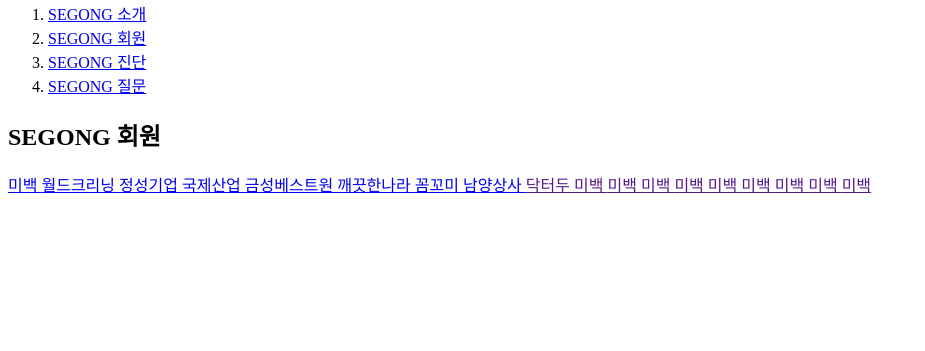
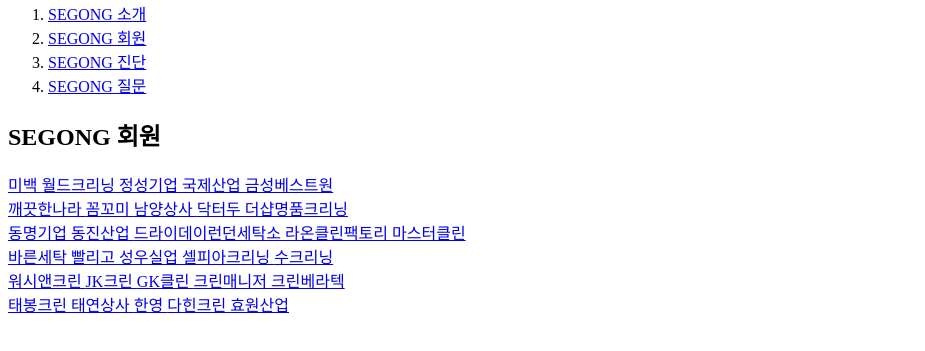
Before and after one commit to dshan301/segong, a plain HTML site: page 2.html in a window 1280 px wide. Shown: the part 79-430 px from the top of the page, without its empty margins (0-925 px from the left). Drawn offline with Linux system fonts and the light colour scheme.

Commit message:
Add files via upload

```diff
--- a/2.html
+++ b/2.html
@@ -18,22 +18,31 @@
       <a href="https://github.com/dshan301/segong/blob/master/(%EC%A3%BC)%20%EC%9B%94%EB%93%9C%ED%81%AC%EB%A6%AC%EB%8B%9D%20%ED%99%A9%EC%A7%84%EC%84%9D(%EA%B9%80%EC%96%B8%ED%95%84).jpg"> 월드크리닝 </a>
       <a href="https://github.com/dshan301/segong/blob/master/(%EC%A3%BC)%20%EC%A0%95%EC%84%B1%EA%B8%B0%EC%97%85%20%EA%B0%95%EC%84%B1%ED%99%94.jpg"> 정성기업 </a>
       <a href="https://github.com/dshan301/segong/blob/master/%EA%B5%AD%EC%A0%9C%EC%82%B0%EC%97%85%20%EC%9E%84%EC%84%B1%EB%B9%88.jpg"> 국제산업 </a>
-      <a href="https://github.com/dshan301/segong/blob/master/%EA%B8%88%EC%84%B1%EB%B2%A0%EC%8A%A4%ED%8A%B8%EC%9B%90%20%EA%B9%80%EC%84%B1%EC%9D%BC.jpg"> 금성베스트원 </a>
+      <a href="https://github.com/dshan301/segong/blob/master/%EA%B8%88%EC%84%B1%EB%B2%A0%EC%8A%A4%ED%8A%B8%EC%9B%90%20%EA%B9%80%EC%84%B1%EC%9D%BC.jpg"> 금성베스트원 </a><br>
       <a href="https://github.com/dshan301/segong/blob/master/%EA%B9%A8%EB%81%97%ED%95%9C%EB%82%98%EB%9D%BC%20%EC%9D%B4%EC%8A%B9%EC%9A%B0.jpg"> 깨끗한나라 </a>
       <a href="https://github.com/dshan301/segong/blob/master/%EA%BC%BC%EA%BC%AC%EB%AF%B8%20%EA%B9%80%ED%83%9C%ED%9B%88(%EC%A0%95%ED%98%84%EC%A7%84)-%ED%83%80%EC%82%AC%EC%97%85%EC%9E%90%EB%93%B1%EB%A1%9D.jpg"> 꼼꼬미 </a>
       <a href="https://github.com/dshan301/segong/blob/master/%EB%82%A8%EC%96%91%EC%83%81%EC%82%AC%20%ED%99%A9%EC%9D%B4%ED%8F%89.jpg"> 남양상사 </a>
-      <a href=""> 닥터두 </a>
-      <a href=""> 미백 </a>
-      <a href=""> 미백 </a>
-      <a href=""> 미백 </a>
-      <a href=""> 미백 </a>
-      <a href=""> 미백 </a>
-      <a href=""> 미백 </a>
-      <a href=""> 미백 </a>
-      <a href=""> 미백 </a>
-
-      <a href=""> 미백 </a>
-
-
+      <a href="https://github.com/dshan301/segong/blob/master/%EB%8B%A5%ED%84%B0%EB%91%90(Drdoo)%ED%81%B4%EB%A6%B0%EC%84%B8%ED%83%81%20%EA%B9%80%EA%B2%BD%EB%AA%A9.jpg"> 닥터두 </a>
+      <a href="https://github.com/dshan301/segong/blob/master/%EB%8D%94%EC%83%B5%EB%AA%85%ED%92%88%ED%81%AC%EB%A6%AC%EB%8B%9D.jpg"> 더샵명품크리닝 </a><br>
+      <a href="https://github.com/dshan301/segong/blob/master/%EB%8F%99%EB%AA%85%EA%B8%B0%EC%97%85%20%ED%95%9C%EB%AA%85%ED%99%98(%ED%95%9C%EB%8F%99%EC%97%BD).jpg"> 동명기업 </a>
+      <a href="https://github.com/dshan301/segong/blob/master/%EB%8F%99%EC%A7%84%EC%82%B0%EC%97%85%20%EC%86%A1%EC%B2%A0%EB%AF%BC.jpg"> 동진산업 </a>
+      <a href="https://github.com/dshan301/segong/blob/master/%EB%93%9C%EB%9D%BC%EC%9D%B4%EB%8D%B0%EC%9D%B4%EB%9F%B0%EB%8D%98%EC%84%B8%ED%83%81%EC%86%8C%20%EA%B9%80%EC%9A%B0%EC%84%B1.jpg"> 드라이데이런던세탁소 </a>
+      <a href="https://github.com/dshan301/segong/blob/master/%EB%9D%BC%EC%98%A8%ED%81%B4%EB%A6%B0%ED%8C%A8%EB%B0%80%EB%A6%AC%20%EC%B5%9C%ED%9D%AC%EB%8F%84.jpg"> 라온클린팩토리 </a>
+      <a href="https://github.com/dshan301/segong/blob/master/%EB%A7%88%EC%8A%A4%ED%84%B0%ED%81%B4%EB%A6%B0%20%EC%B5%9C%EC%9B%85%ED%98%91.jpg"> 마스터클린 </a><br>
+      <a href="https://github.com/dshan301/segong/blob/master/%EB%B0%94%EB%A5%B8%EC%84%B8%ED%83%81%20%EA%B9%80%EC%84%B1%ED%95%84.jpg"> 바른세탁 </a>
+      <a href="https://github.com/dshan301/segong/blob/master/%EB%B9%A8%EB%A6%AC%EA%B3%A0%20%ED%95%9C%EB%8F%99%EC%84%9D.jpg"> 빨리고 </a>
+      <a href="https://github.com/dshan301/segong/blob/master/%EC%84%B1%EC%9A%B0%EC%8B%A4%EC%97%85%20%EC%9E%A5%EC%88%9C%EB%A1%80.jpg"> 성우실업 </a>
+      <a href="https://github.com/dshan301/segong/blob/master/%EC%85%80%ED%94%BC%EC%95%84%ED%81%AC%EB%A6%AC%EB%8B%9D%20%EC%8B%AC%EC%A0%95%ED%95%9C.jpg"> 셀피아크리닝 </a>
+      <a href="https://github.com/dshan301/segong/blob/master/%EC%88%98%ED%81%AC%EB%A6%AC%EB%8B%9D%20%EC%9D%B4%EC%A7%84%EC%88%98.jpg"> 수크리닝 </a><br>
+      <a href="https://github.com/dshan301/segong/blob/master/%EC%9B%8C%EC%8B%9C%EC%95%A4%ED%81%AC%EB%A6%B0%20%EA%B9%80%EC%84%B1%EC%9B%90.jpg"> 워시앤크린 </a>
+      <a href="https://github.com/dshan301/segong/blob/master/%EC%A0%9C%EC%9D%B4%EC%BC%80%EC%9D%B4%ED%81%AC%EB%A6%B0%20%EC%A3%BC%EC%8B%9D%ED%9A%8C%EC%82%AC%20%EA%B9%80%EC%98%81%EB%B0%B0.jpg"> JK크린 </a>
+      <a href="https://github.com/dshan301/segong/blob/master/%EC%A7%80%EC%BC%80%EC%9D%B4%ED%81%B4%EB%A6%B0%20%EC%A1%B0%EC%84%B1%EC%A4%80.jpg"> GK클린 </a>
+      <a href="https://github.com/dshan301/segong/blob/master/%ED%81%AC%EB%A6%B0%EB%A7%A4%EB%8B%88%EC%A0%80%20%EA%B9%80%ED%98%84%EA%B5%AD.jpg"> 크린매니저 </a>
+      <a href="https://github.com/dshan301/segong/blob/master/%ED%81%AC%EB%A6%B0%EB%B2%A0%EB%9D%BC%ED%85%8D%20%EA%B9%80%EB%AF%BC%EC%88%98.jpg"> 크린베라텍 </a><br>
+      <a href="https://github.com/dshan301/segong/blob/master/%ED%83%9C%EB%B4%89%ED%81%AC%EB%A6%B0%20%EA%B9%80%ED%83%9C%ED%98%B8(%EA%B9%80%EB%AF%B8%EC%A0%95).jpg"> 태봉크린 </a>
+      <a href="https://github.com/dshan301/segong/blob/master/%ED%83%9C%EC%97%B0%EC%83%81%EC%82%AC%20%EC%B5%9C%EC%A0%95%ED%95%98.jpg"> 태연상사 </a>
+      <a href="https://github.com/dshan301/segong/blob/master/%ED%95%9C%EC%98%81%20%ED%99%A9%EB%82%A8%EC%9D%BC.jpg"> 한영 </a>
+      <a href="https://github.com/dshan301/segong/blob/master/%ED%99%A9%ED%86%A0%EC%9D%B8(%EA%B4%91%ED%83%84%EC%A0%90)%20%EA%B9%80%EC%A2%85%EC%A4%91.jpg"> 다힌크린 </a>
+      <a href="https://github.com/dshan301/segong/blob/master/%ED%9A%A8%EC%9B%90%EC%82%B0%EC%97%85%20%EC%9D%B4%EC%B0%BD%EB%AF%BC(%EB%B3%80%EC%95%84%EC%98%81).jpg"> 효원산업 </a>
     </body>
 </html>
```
